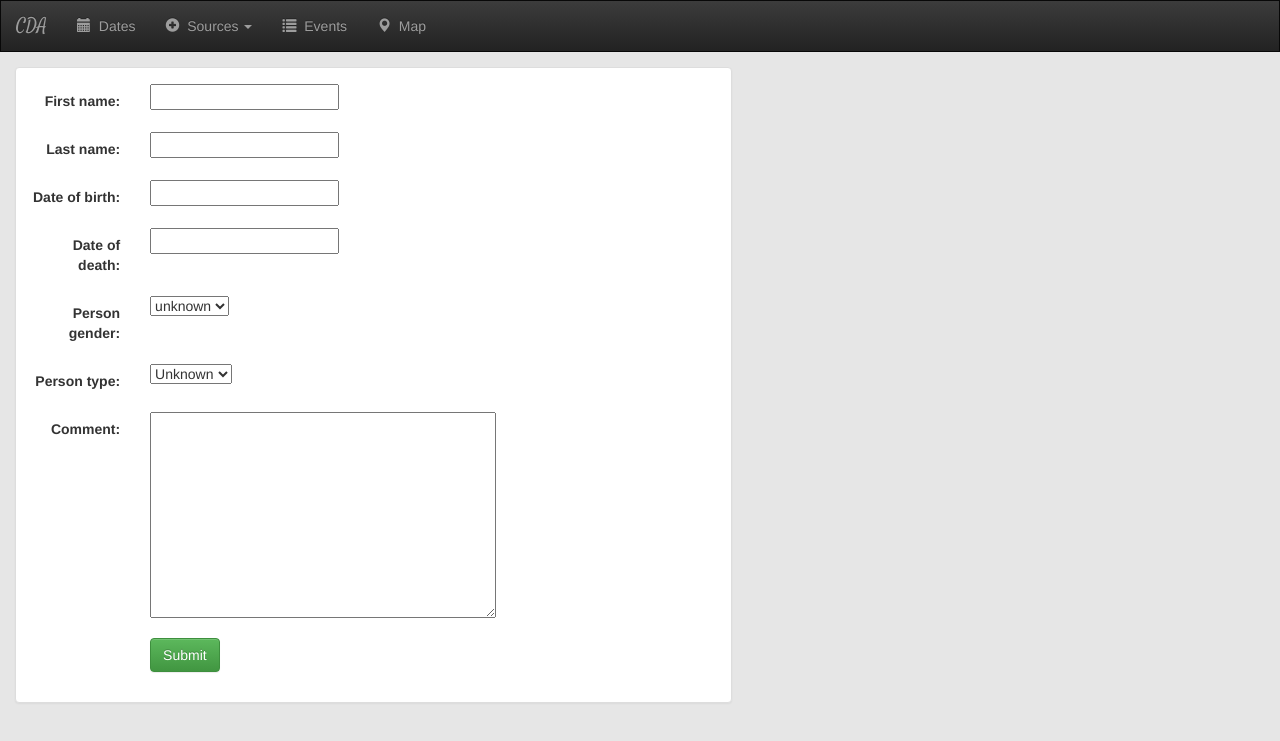
After one commit to mannerisms/CDA, a Django app: page /cda/sources/persons/add/ in a window 1280 px wide. The commit adds this page. Shown: the top 741 px of the page. Run offline with Django 3.2, Linux system fonts and the light colour scheme; some libraries are stand-ins or nearby versions.

Commit message:
Added: Person add functionality

```diff
--- a/cda/models.py
+++ b/cda/models.py
@@ -1,4 +1,6 @@
 from django.db import models
+from django.core.urlresolvers import reverse
+from django.http import HttpResponseRedirect
 
 
 class Person(models.Model):
@@ -22,6 +24,9 @@ class Person(models.Model):
     )
     person_type = models.CharField(max_length=3, choices=PERSON_TYPE_CHOICES, default='UNK')
     Comment = models.TextField(blank=True)
+
+    def get_absolute_url(self):
+        return reverse('cda:persons')
 
     def __str__(self):
         return self.last_name.upper() + ", " + self.first_name
--- a/cda/static/cda/style.css
+++ b/cda/static/cda/style.css
@@ -3,10 +3,8 @@ blockquote{
     font-family: 'Satisfy', serif;
 }
 
-#page-content-wrapper {
-    height:100%;
-    width:100%;
-    padding: 0;
+body {
+    background-color: #e6e6e6;
 }
 
 .navbar{
@@ -18,3 +16,7 @@ blockquote{
 .navbar-brand {
     font-family: 'Satisfy', cursive;
 }
+
+#profile_container {
+    padding: 15px;
+}
--- a/cda/templates/cda/base.html
+++ b/cda/templates/cda/base.html
@@ -16,10 +16,11 @@
     <meta name="viewport" content="width=device-width, initial-scale=1">
 
     <script src="https://ajax.googleapis.com/ajax/libs/jquery/1.11.3/jquery.min.js"></script>
+    <script src="http://maxcdn.bootstrapcdn.com/bootstrap/3.3.4/js/bootstrap.min.js"></script>
 
     <link rel="stylesheet" href="https://maxcdn.bootstrapcdn.com/bootstrap/3.3.6/css/bootstrap.min.css">
     <link rel="stylesheet" href="https://maxcdn.bootstrapcdn.com/bootstrap/3.3.6/css/bootstrap-theme.min.css">
-    <link rel="stylesheet" type="text/css" href="{% static "cda/style.css" %}"/>
+    <link rel="stylesheet" type="text/css" href="{% static 'cda/style.css' %}"/>
 
     <link href='https://fonts.googleapis.com/css?family=Satisfy' rel='stylesheet' type='text/css'>
 
@@ -105,8 +106,6 @@
 
 <footer>
 
-    <script src="http://maxcdn.bootstrapcdn.com/bootstrap/3.3.4/js/bootstrap.min.js"></script>
-
     <!-- page specific header modifications -->
     {% block add_foot %}
     {% endblock %}
--- /dev/null
+++ b/cda/templates/cda/form-template.html
@@ -0,0 +1,12 @@
+{% for field in form %}
+    <div class="form-group">
+
+        <div class="col-sm-offset-2 col-sm-10">
+            <span class="text-danger small">{{ field.errors }}</span>
+        </div>
+
+        <label class="control-label col-sm-2">{{ field.label_tag }}</label>
+        <div class="col-sm-10">{{ field }}</div>
+
+    </div>
+{% endfor %}
--- /dev/null
+++ b/cda/templates/cda/person_form.html
@@ -0,0 +1,35 @@
+{% extends 'cda/base.html' %}
+{% block title %}Add a New Person{% endblock %}
+
+
+{% block content %}
+
+    <div id='profile_container' class="container-fluid">
+
+        <div class="row">
+
+            <div class="col-sm-12 col-md-7">
+                <div class="panel panel-default">
+                    <div class="panel-body">
+
+                        <form action="" class="form-horizontal" method="post" enctype="multipart/form-data">
+                            {% csrf_token %}
+                            {% include 'cda/form-template.html' %}
+                            <div class="form-group">
+                                <div class="col-sm-offset-2 col-sm-10">
+                                    <button type="submit" class="btn btn-success">Submit</button>
+                                </div>
+
+                            </div>
+                        </form>
+
+                    </div>
+
+                </div>
+
+            </div>
+
+        </div>
+
+    </div>
+{% endblock %}
--- a/cda/urls.py
+++ b/cda/urls.py
@@ -6,13 +6,16 @@ app_name = 'cda'
 urlpatterns = [
     # /cda/
     url(r'^$', views.index, name='index'),
+
     # /cda/sources/persons/
+    url(r'^sources/persons/$', views.PersonList.as_view(), name='persons'),
 
-    url(r'^sources/persons/$', views.persons, name='persons'),
+
     # /cda/sources/persons/#
+    url(r'^sources/persons/(?P<pk>[0-9]+)/$', views.PersonProfile.as_view(), name='persons_profile'),
 
-    # url(r'^sources/persons/profile/', views.person_profile, name='persons_profile'),
-    url(r'^sources/persons/(?P<person_id>[0-9]+)/$', views.person_profile, name='persons_profile'),
+    # /cda/sources/persons/add/
+    url(r'^sources/persons/add/$', views.PersonCreate.as_view(), name='person-add'),
 
     # /cda/map/
     url(r'^map/$', views.map_view, name='map_view'),
--- a/cda/views.py
+++ b/cda/views.py
@@ -1,14 +1,33 @@
 from django.shortcuts import render, get_object_or_404
+from django.views import generic
 from .models import Person
+
+
+class PersonList(generic.ListView):
+    template_name = 'cda/persons.html'
+    context_object_name = 'all_persons'
+
+    def get_queryset(self):
+        return Person.objects.all()
+
+
+class PersonProfile(generic.DetailView):
+    model = Person
+    template_name = 'cda/person_profile.html'
+
+
+class PersonProfileInline(generic.DetailView):
+    model = Person
+    template_name = 'cda/person_profile.html'
+
+
+class PersonCreate(generic.CreateView):
+    model = Person
+    fields = ['first_name', 'last_name', 'date_of_birth', 'date_of_death', 'person_gender', 'person_type', 'Comment']
 
 
 def index(request):
     return render(request, 'cda/index.html')
-
-
-def persons(request):
-    all_persons = Person.objects.all().order_by('last_name', 'first_name')
-    return render(request, 'cda/persons.html', {'all_persons': all_persons})
 
 
 def person_profile(request, person_id):
```
Also changed, not shown: cda/static/cda/map.css (+7 -1 lines), cda/static/cda/person_profile.css (added, +7 -0 lines), cda/static/cda/persons.css (+8 -0 lines), cda/templates/cda/persons.html (+12 -1 lines), db.sqlite3.
